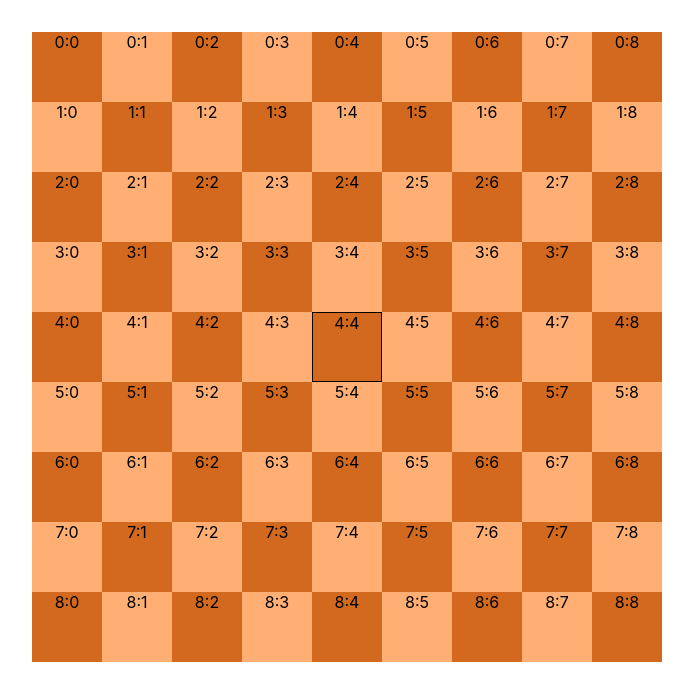
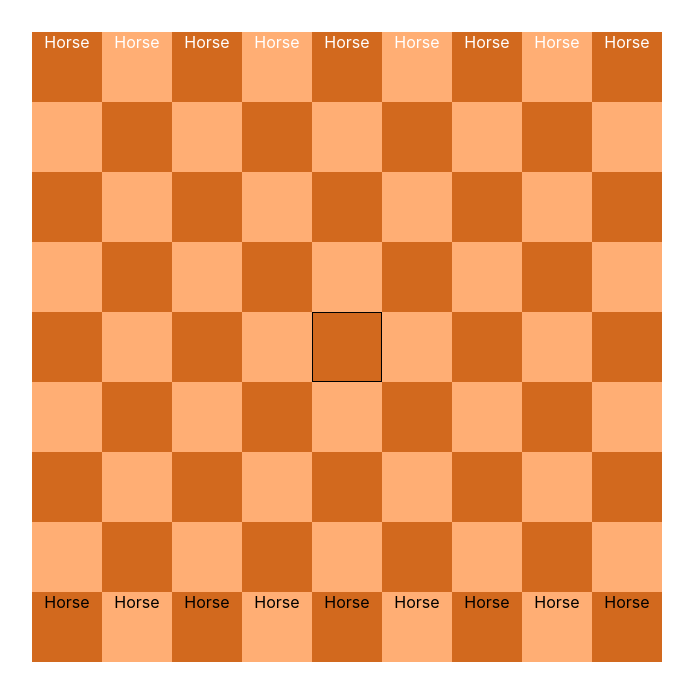
Before and after one commit to mdrzewiecki56/NineHorses, a React (Create React App) app: page / in a window 1280 px wide. Shown: the top 700 px of the page, without its empty margins (293-986 px from the left). Built offline with nearby package versions, Linux system fonts and the light colour scheme.

Commit message:
Add horse object and horse rendering

```diff
--- a/src/components/Board/Board.js
+++ b/src/components/Board/Board.js
@@ -1,18 +1,13 @@
-import React, { useState } from 'react';
+import React, { useState, useEffect } from 'react';
 import Field from '../Field/Field';
 import { chunkArray } from '../../Helper';
+import Horse from '../Horse';
 import './Board.scss';
 
-var CUR_PLAYER_W = 0;
-var CUR_PLAYER_B = 1;
+const CUR_PLAYER_W = 0;
+const CUR_PLAYER_B = 1;
 
 function Board(props) {
-  // STATUS VARIABLES
-  // White by default as white always starts
-  const [currentPlayer, setCurrentPlayer] = useState(CUR_PLAYER_W);
-  // Field from which player wants to make a move
-  const [selectedField, setSelectedField] = useState(null);
-
   //VALIDATE BOARD SIZE
   let size;
   // Board size must be greater than 5 and odd-sized
@@ -22,6 +17,14 @@ function Board(props) {
   } else {
     size = props.size;
   }
+
+  // STATUS VARIABLES
+  // White by default as white always starts
+  const [currentPlayer, setCurrentPlayer] = useState(CUR_PLAYER_W);
+  // Field from which player wants to make a move
+  const [selectedField, setSelectedField] = useState(null);
+  // Field from which player wants to make a move
+  const [horsePositions, setHorsePositions] = useState(Horse.getInitialHorsesPositions(size));
 
   //BOARD CREATION
   let dimension = size * size;
@@ -37,19 +40,31 @@ function Board(props) {
     let fields = [];
     for (let l = 0; l < i; l++) {
       for (let m = 0; m < j; m++) {
-        fields.push(<Field row={l} column={m} key={`${l}:${m}`} />);
+        let classList;
+        let isHorsePresent = horsePositions.find(horse => horse.i=== l && horse.j === m);
+        if (isHorsePresent) {classList = isHorsePresent.getClassList();}
+        if(l === Math.ceil((size-1)/2) && m=== Math.ceil((size-1)/2) ){
+          fields.push(<Field row={l} column={m} key={`${l}:${m}`} isCenter={true} Horse={isHorsePresent} classList={classList}/>);
+        } else {
+          fields.push(<Field row={l} column={m} key={`${l}:${m}`} isCenter={false} Horse={isHorsePresent} classList={classList}/>);
+        }
       }
     }
 
     return chunkArray(fields, size);
   };
 
+  useEffect(() => {
+
+  }, []);
+
+
   let board = createBoard(dimension).map((columns, index) => (
     <div className='row' key={`column${index}`}>
       {columns}
     </div>
   ));
-
+  console.log(horsePositions);
   //RENDERER
   return <div className='Board'>{board}</div>;
 }
--- a/src/components/Board/Board.scss
+++ b/src/components/Board/Board.scss
@@ -31,7 +31,7 @@
     }
   }
 
-  .CenterField {
+  .center {
     border: 1.5px solid black;
   }
 }
--- a/src/components/Field/Field.js
+++ b/src/components/Field/Field.js
@@ -1,13 +1,12 @@
 import React from 'react';
+import './Field.scss';
 
 export default function Field(props) {
   return (
     <div
-      className={
-        'Field ' + (props.row === 4 && props.column === 4 ? 'CenterField' : '')
-      }
+      className={`Field ${props.isCenter ? 'center' : ''}`}
     >
-      {props.row}:{props.column}
+      {props.Horse && <div className={props.classList}>Horse</div>}
     </div>
   );
 }
--- /dev/null
+++ b/src/components/Field/Field.scss
@@ -0,0 +1,7 @@
+.horse.white{
+    color: white;
+}
+
+.horse.black{
+    color: black;
+}
--- /dev/null
+++ b/src/components/Horse.js
@@ -0,0 +1,58 @@
+export default class Horse {
+
+    constructor(i = 0 , j = 0, mode = Horse.HORSE_W()){
+        this.i = i;
+        this.j = j;
+        this.mode = this.validateMode(mode)
+    }
+
+    static get HORSE_W() {
+        return 0;
+    }
+
+      static get HORSE_B() {
+        return 1;
+    }
+
+    static getInitialHorsesPositions(size){
+        let horses = [];
+        for (let k = 0; k < size; k++) {
+            let wi = 0;
+            let wj = k;
+            horses.push(new Horse(wi, wj, Horse.HORSE_W));
+        }
+        for (let k = size; k > 0; k--) {
+            let bi = size-1;
+            let bj = k-1;
+            horses.push(new Horse(bi, bj, Horse.HORSE_B));
+        }
+
+        return horses;
+    }
+
+    validateMode(val) {
+        if (val !== Horse.HORSE_W && val !== Horse.HORSE_B) {
+            return Horse.HORSE_W; // Default to white
+        }
+        return val;
+    }
+
+    getClassList(){
+        return `horse ${this.mode === Horse.HORSE_W ? 'white' : 'black'}`;
+    }
+
+    getPosition(){
+        return {'i':this.i, 'j':this.j};
+    }
+
+    setPosition(_i, _j){
+        if (!_i || !_j) {
+            throw "Invalid position!";
+        }
+        if (_i <= 0 || _j <= 0) {
+            throw "Invalid position!";
+        }
+        this.i = _i;
+        this.j = _j;
+    }
+}
```
